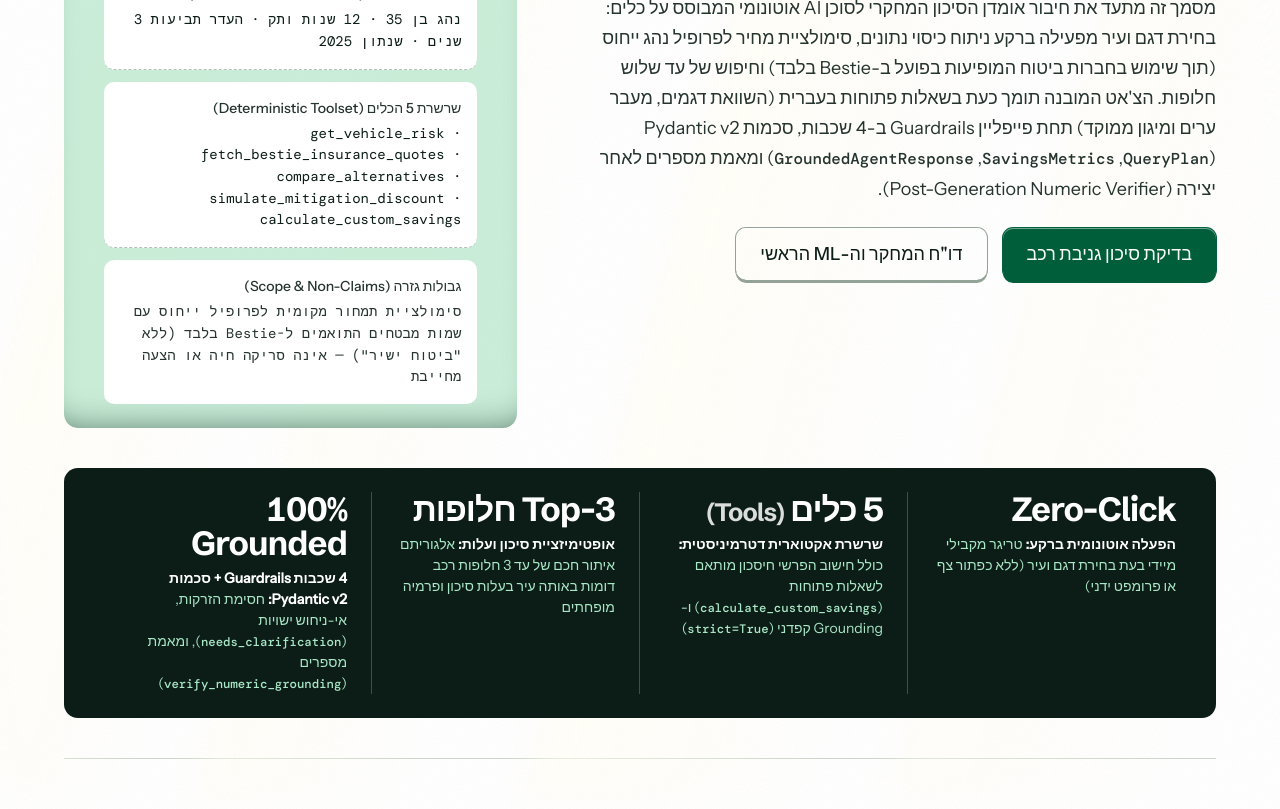
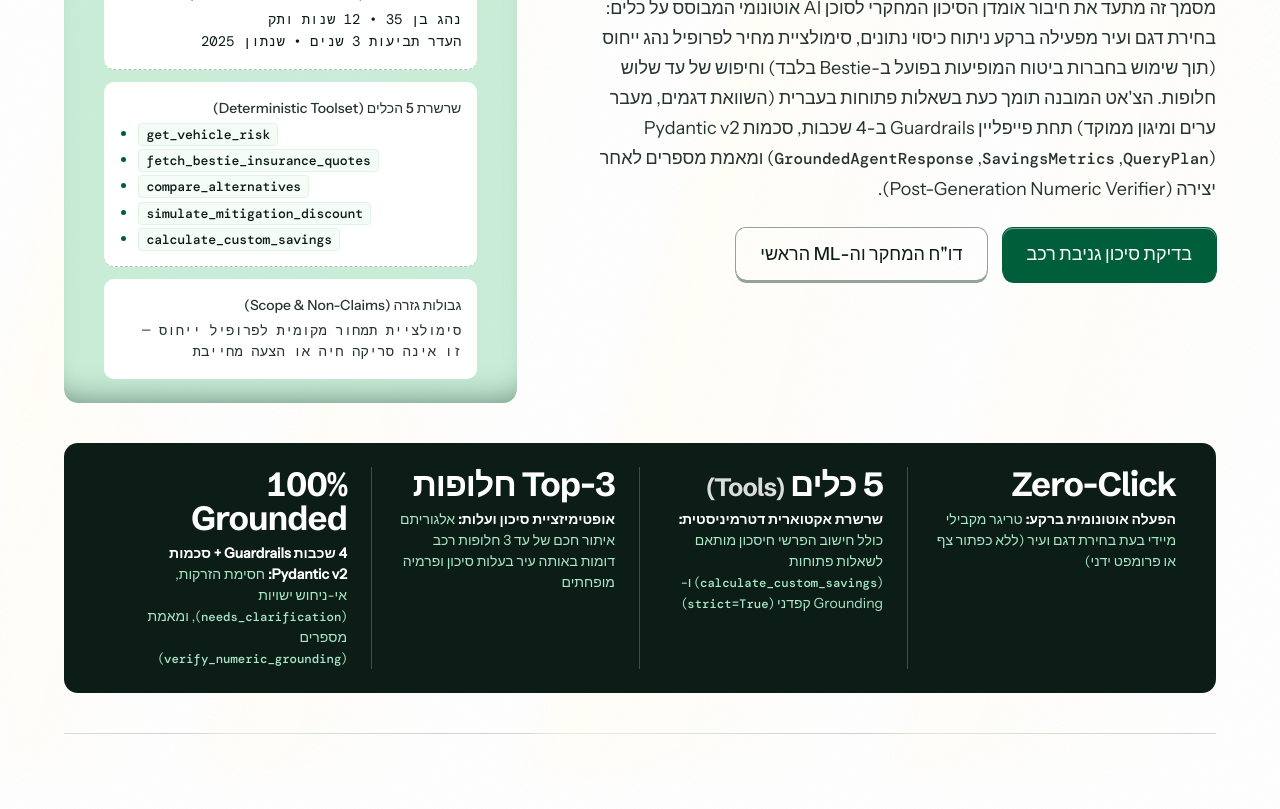
Before and after one commit to micmicmi/stolen-vehicles-risk-ai, a plain HTML site: page web/agent_report.html in a window 1280 px wide. Shown: the part 389-1198 px from the top of the page. Drawn offline with nearby package versions, Linux system fonts and the light colour scheme.

Commit message:
fix(report): fix bullets and BiDi layout in agent contract cards

```diff
--- a/web/agent_report.html
+++ b/web/agent_report.html
@@ -733,6 +733,47 @@
             line-height: 1.55;
         }
 
+        .contract-persona-list {
+            display: flex;
+            flex-wrap: wrap;
+            align-items: center;
+            gap: 4px 8px;
+            margin-top: var(--space-2xs);
+            font-family: var(--font-outlier);
+            font-size: var(--text-sm);
+            color: var(--color-ink);
+            line-height: 1.55;
+        }
+
+        .contract-tools-bullets {
+            margin: var(--space-2xs) 0 0 0;
+            padding: 0 0 0 1.15rem;
+            list-style: disc;
+            direction: ltr;
+            text-align: left;
+            display: flex;
+            flex-direction: column;
+            gap: 5px;
+        }
+
+        .contract-tools-bullets li {
+            color: var(--color-accent-deep);
+            font-size: 0.95rem;
+            line-height: 1.4;
+        }
+
+        .contract-tools-bullets li code {
+            background: color-mix(in oklab, var(--p-thu) 12%, white);
+            border: 1px solid color-mix(in oklab, var(--p-thu) 30%, transparent);
+            padding: 2px 7px;
+            border-radius: 4px;
+            font-family: var(--font-outlier);
+            font-size: 0.82rem;
+            font-weight: 500;
+            color: var(--color-ink);
+            letter-spacing: -0.01em;
+        }
+
         .contract-card.alert-card {
             margin: 0;
             padding: var(--space-md);
@@ -1854,7 +1895,8 @@
                         בחירת דגם ועיר מפעילה ברקע ניתוח כיסוי נתונים, סימולציית מחיר לפרופיל נהג ייחוס (תוך שימוש
                         בחברות ביטוח המופיעות בפועל ב-Bestie בלבד) וחיפוש של עד שלוש חלופות. הצ'אט המובנה תומך כעת
                         בשאלות פתוחות בעברית (השוואת דגמים, מעבר ערים ומיגון ממוקד) תחת פייפליין Guardrails ב-4 שכבות,
-                        סכמות <span dir="ltr" style="white-space: nowrap;">Pydantic v2</span> (<bdi><code>QueryPlan</code></bdi>, <bdi><code>SavingsMetrics</code></bdi>,
+                        סכמות <span dir="ltr" style="white-space: nowrap;">Pydantic v2</span>
+                        (<bdi><code>QueryPlan</code></bdi>, <bdi><code>SavingsMetrics</code></bdi>,
                         <bdi><code>GroundedAgentResponse</code></bdi>)
                         ומאמת מספרים לאחר יצירה (Post-Generation Numeric Verifier).
                     </p>
@@ -1870,23 +1912,28 @@
                     <div class="contract-grid">
                         <div class="contract-card">
                             <div class="contract-label">מצב הפעלה (Trigger Mode)</div>
-                            <div class="contract-val">Zero-Click Parallel Execution (POST /agent/auto-compare +
-                                Open-Ended /agent/chat)</div>
+                            <div class="contract-val" dir="ltr">Zero-Click Parallel Execution<br><span
+                                    style="font-size: 0.88em; color: var(--color-ink-2);">(POST /agent/auto-compare +
+                                    Open-Ended /agent/chat)</span></div>
                         </div>
                         <div class="contract-card">
                             <div class="contract-label">פרופיל נהג ייחוס (Reference Driver Persona)</div>
-                            <div class="contract-val">נהג בן 35 · 12 שנות ותק · העדר תביעות 3 שנים · שנתון 2025</div>
+                            <div class="contract-val">נהג בן 35 • 12 שנות ותק<br>העדר תביעות 3 שנים • שנתון 2025</div>
                         </div>
                         <div class="contract-card">
                             <div class="contract-label">שרשרת 5 הכלים (Deterministic Toolset)</div>
-                            <div class="contract-val">get_vehicle_risk · fetch_bestie_insurance_quotes ·
-                                compare_alternatives ·
-                                simulate_mitigation_discount · calculate_custom_savings</div>
+                            <ul class="contract-tools-bullets" dir="ltr">
+                                <li><code>get_vehicle_risk</code></li>
+                                <li><code>fetch_bestie_insurance_quotes</code></li>
+                                <li><code>compare_alternatives</code></li>
+                                <li><code>simulate_mitigation_discount</code></li>
+                                <li><code>calculate_custom_savings</code></li>
+                            </ul>
                         </div>
                         <div class="contract-card alert-card">
                             <div class="contract-label">גבולות גזרה (Scope &amp; Non-Claims)</div>
-                            <div class="contract-val">סימולציית תמחור מקומית לפרופיל ייחוס עם שמות מבטחים התואמים
-                                ל-Bestie בלבד (ללא "ביטוח ישיר") — אינה סריקה חיה או הצעה מחייבת</div>
+                            <div class="contract-val">סימולציית תמחור מקומית לפרופיל ייחוס —<br>זו אינה סריקה חיה או הצעה
+                                מחייבת</div>
                         </div>
                     </div>
                 </section>
@@ -1914,7 +1961,8 @@
                 </div>
                 <div class="metric-card metric-card--lead">
                     <div class="metric-value" style="color: #ffffff;" dir="ltr">100% Grounded</div>
-                    <div class="metric-label"><strong>4 שכבות Guardrails + סכמות <span dir="ltr" style="white-space: nowrap;">Pydantic v2</span>:</strong> חסימת הזרקות,
+                    <div class="metric-label"><strong>4 שכבות Guardrails + סכמות <span dir="ltr"
+                                style="white-space: nowrap;">Pydantic v2</span>:</strong> חסימת הזרקות,
                         אי-ניחוש ישויות (<code>needs_clarification</code>), ומאמת מספרים
                         (<code>verify_numeric_grounding</code>)</div>
                 </div>
@@ -2036,7 +2084,9 @@
                             <td>ניתוב מילות מפתח צר (2–3 תבניות קבועות) או תשובת LLM חופשית עם fallback שקט לדגם/עיר
                                 ברירת מחדל.</td>
                             <td><strong>פייפליין Guardrails ב-4 שכבות</strong> (<bdi><code>plan_query</code></bdi> ←
-                                <bdi><code>strict=True</code></bdi> ← כלים ← <bdi><code>verify_numeric_grounding</code></bdi>) וסכמות <span dir="ltr" style="white-space: nowrap;">Pydantic v2</span>.
+                                <bdi><code>strict=True</code></bdi> ← כלים ←
+                                <bdi><code>verify_numeric_grounding</code></bdi>) וסכמות <span dir="ltr"
+                                    style="white-space: nowrap;">Pydantic v2</span>.
                             </td>
                             <td>מאפשר שאלות פתוחות (<code>"כמה אחסוך בקיה נירו?"</code>,
                                 <code>"בראשון לציון לעומת תל אביב?"</code>, <code>"רק עם קודן?"</code>), מחזיר
@@ -2165,7 +2215,8 @@
 
                 <div class="diagram-caption">
                     <strong>איור 3.1- ארכיטקטורת סוכן הביטוח Bestie:</strong> מיפוי 5 הכלים הדטרמיניסטיים, פייפליין
-                    ה-Guardrails ב-4 שכבות (<bdi><code>QueryPlan</code></bdi> ← <bdi><code>strict=True</code></bdi> ← כלים ←
+                    ה-Guardrails ב-4 שכבות (<bdi><code>QueryPlan</code></bdi> ← <bdi><code>strict=True</code></bdi> ←
+                    כלים ←
                     <bdi><code>verify_numeric_grounding</code></bdi>),
                     זרימת הבקשות הא-סינכרוניות מול ה-Web Client, והאינטגרציה עם מחשבון התרחישים ומודל ה-XGBoost.
                     <em>ניתן להשתמש בגלגלת העכבר לזום, גרירה להזזה, התאמה לחלון (↺), 1:1 או מסך מלא.</em>
```
